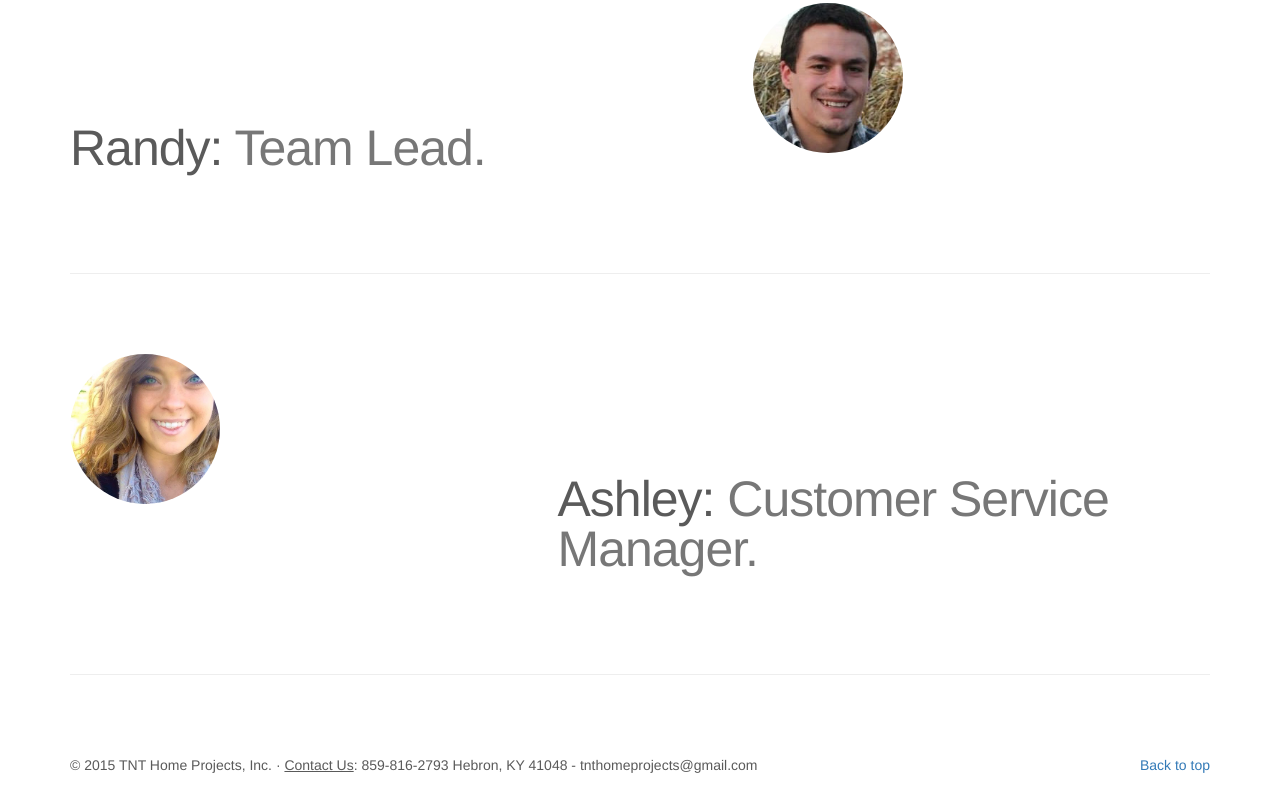
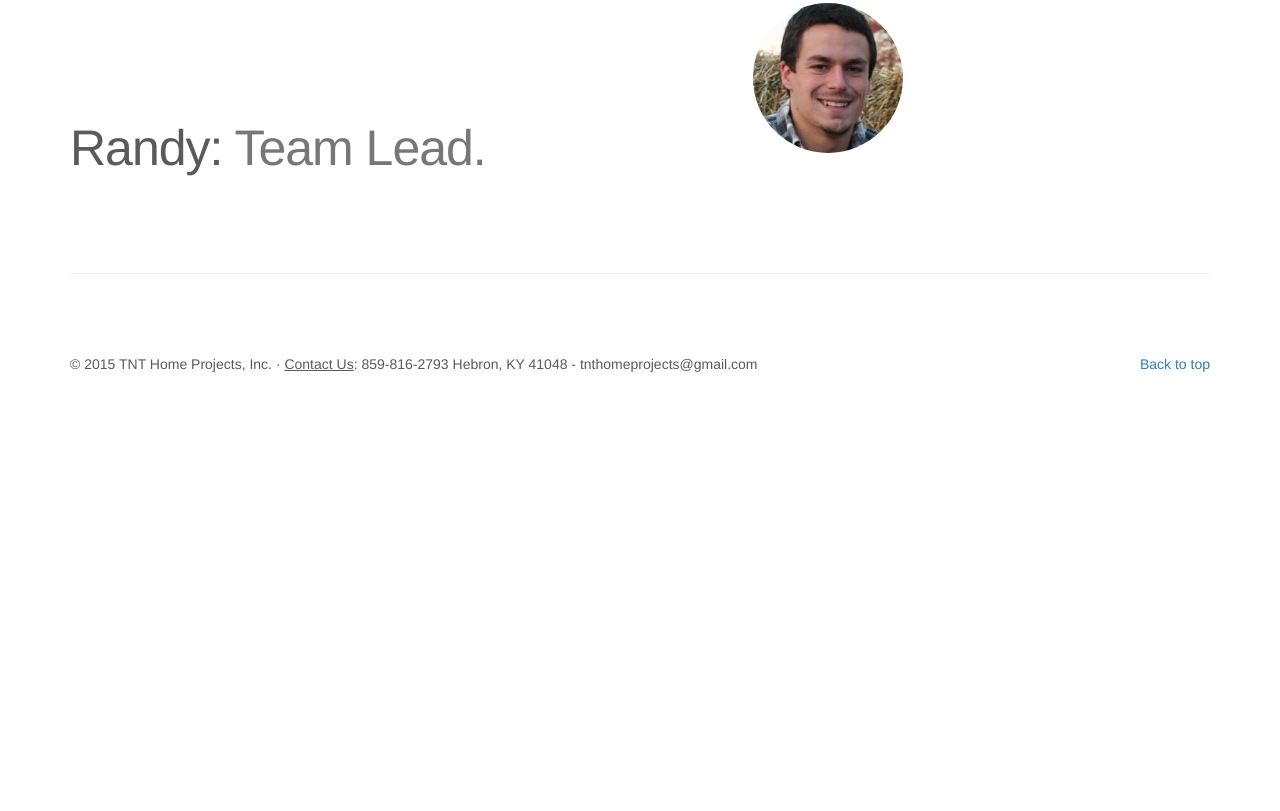
Before and after one commit to sweetcoco/tnthomeprojects, a plain HTML site: page the-team.html in a window 1280 px wide. Shown: the part 910-1721 px from the top of the page. After the commit the page ends 1334 px from the top, so only its background shows below. Drawn offline with nearby package versions, Linux system fonts and the light colour scheme.

Commit message:
remove ashley

```diff
--- a/the-team.html
+++ b/the-team.html
@@ -141,7 +141,7 @@
 
       <hr class="featurette-divider">
 
-      <div class="row featurette">
+      <!--<div class="row featurette">
         <div class="col-md-7 col-md-push-5">
           <h2 class="featurette-heading">Ashley: <span class="text-muted">Customer Service Manager.</span></h2>
           <p class="lead"></p>
@@ -151,7 +151,7 @@
         </div>
       </div>
 
-      <hr class="featurette-divider">
+      <hr class="featurette-divider">-->
 
       <!--initial code
       <div class="row featurette">
```
